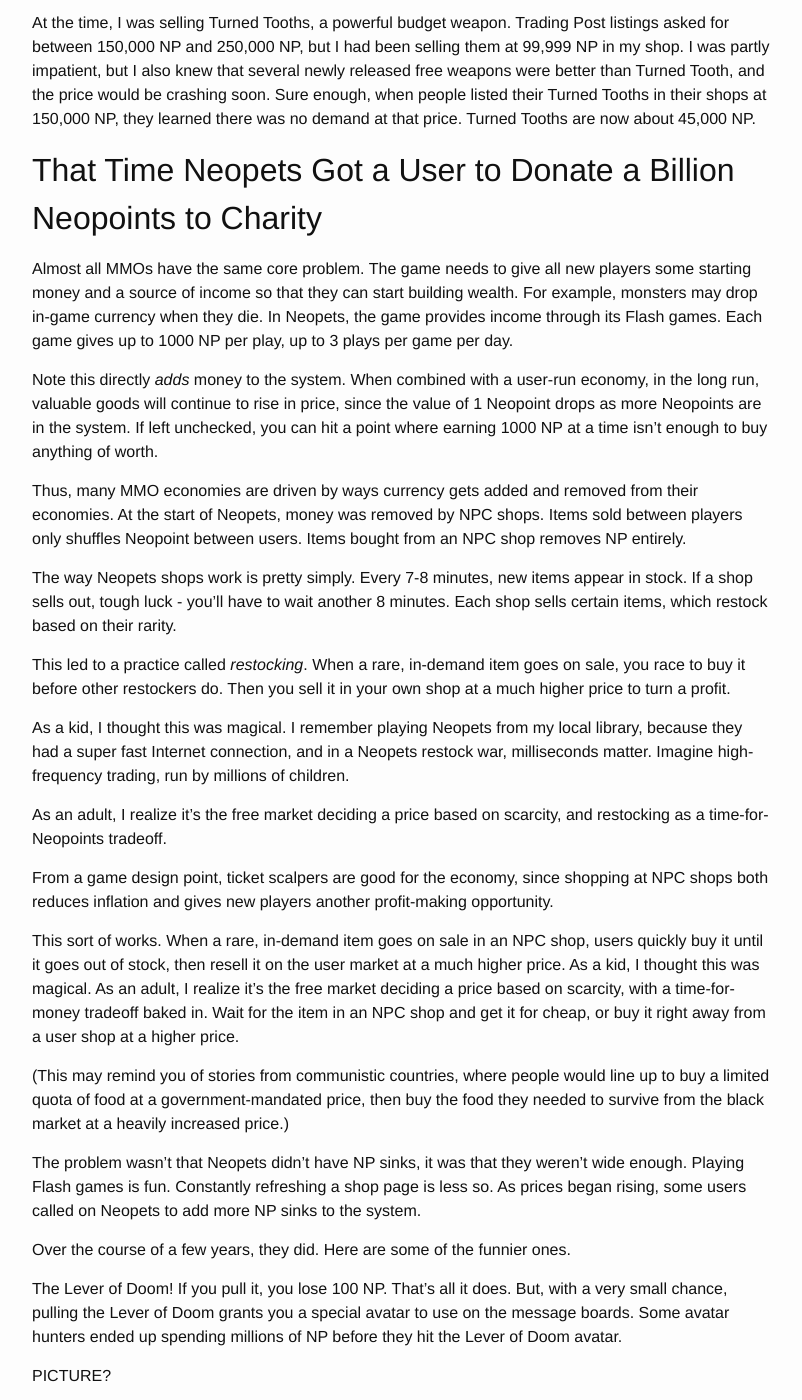
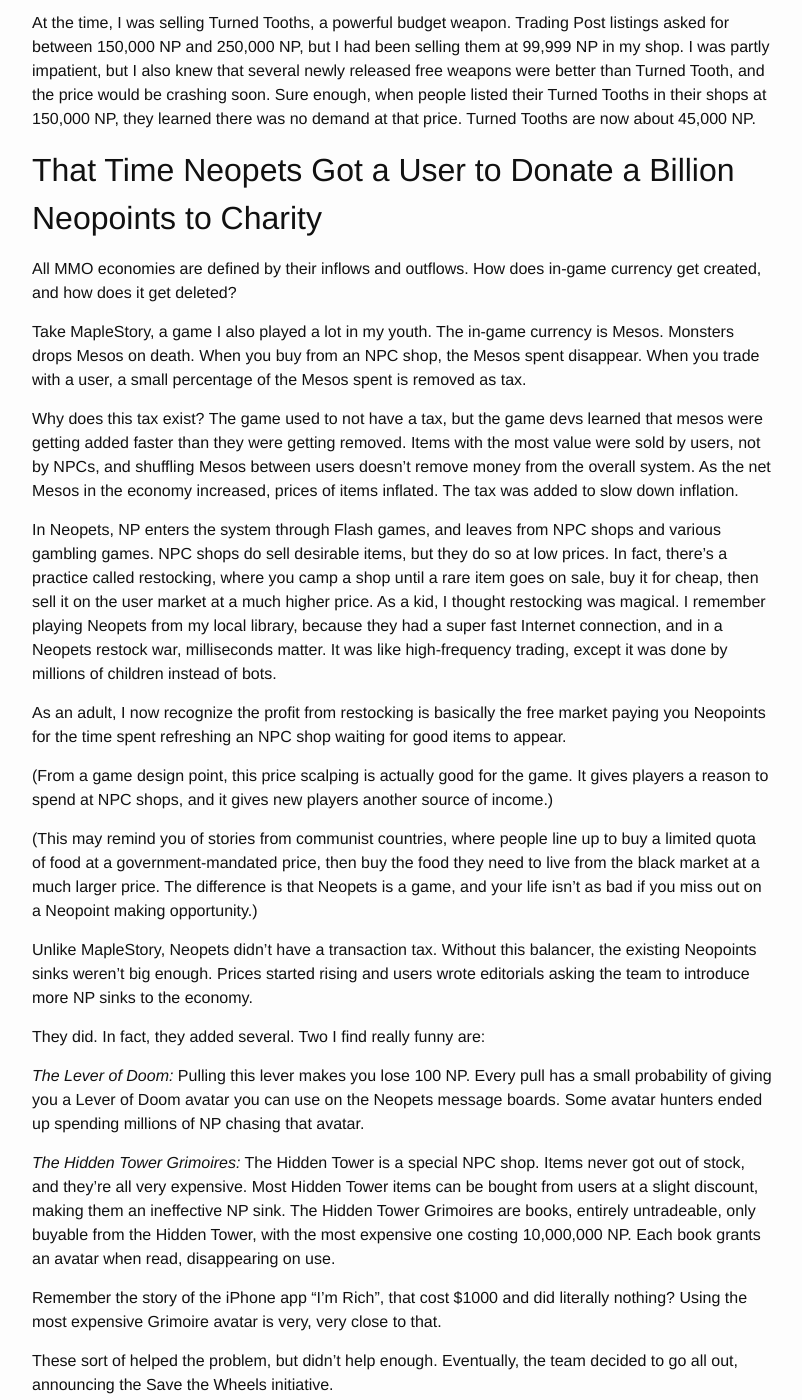
Before and after one commit to alexirpan/alexirpan.github.io, a Jekyll site: the page built from _posts/2018-10-13-mmo-economy.markdown, in a window 1280 px wide and 1400 px high, scrolled down 2993 px. Shown: the whole window, without its empty margins (238-1040 px from the left). Built offline with Jekyll 4.4.1, drawn with Linux system fonts in a browser that asks for light colours; nearby versions of some CDN libraries; some of the changed text lies outside the part shown.

Commit message:
This is long but maybe that's okay

```diff
--- a/_posts/2018-10-13-mmo-economy.markdown
+++ b/_posts/2018-10-13-mmo-economy.markdown
@@ -162,116 +162,90 @@
 That Time Neopets Got a User to Donate a Billion Neopoints to Charity
 -----------------------------------------------------------------------------
 
-Almost all MMOs have the same core problem. The game needs to give all new players
-some starting money and a source of income so that they can start building
-wealth. For example, monsters may drop in-game currency when they die. In Neopets,
-the game provides income through its Flash games. Each game gives up to 1000 NP
-per play, up to 3 plays per game per day.
+All MMO economies are defined by their inflows and outflows. How does in-game
+currency get created, and how does it get deleted?
 
-Note this directly *adds* money to the system. When combined with a user-run
-economy, in the long run, valuable goods will continue to rise in price, since
-the value of 1 Neopoint drops as more Neopoints are in the system.
-If left unchecked, you can hit a point where earning 1000 NP at a time isn't
-enough to buy anything of worth.
+Take MapleStory, a game I also played a lot in my youth. The in-game currency
+is Mesos. Monsters drops Mesos on death. When you buy from an NPC shop, the Mesos
+spent disappear. When you trade with a user, a small percentage of the Mesos
+spent is removed as tax.
 
-Thus, many MMO economies are driven by ways currency gets added and removed from
-their economies. At the start of Neopets, money was removed by NPC shops.
-Items sold between players only shuffles Neopoint between users. Items bought
-from an NPC shop removes NP entirely.
+Why does this tax exist? The game used to not have a tax, but the game devs
+learned that mesos were getting added faster than they were getting removed.
+Items with the most value were sold by users, not by NPCs, and shuffling Mesos
+between users doesn't remove money from the overall system. As the net Mesos
+in the economy increased, prices of items inflated. The tax was added to slow
+down inflation.
 
-The way Neopets shops work is pretty simply. Every 7-8 minutes, new items appear
-in stock. If a shop sells out, tough luck - you'll have to wait another 8
-minutes. Each shop sells certain items, which restock based on their rarity.
+In Neopets, NP enters the system through Flash games, and leaves from NPC
+shops and various gambling games.
+NPC shops do sell desirable items, but they do so at low prices. In fact,
+there's a practice called restocking, where you camp a shop until a rare item
+goes on sale, buy it for cheap, then sell it on the user market at a much
+higher price. As a kid, I thought restocking was magical. I remember playing
+Neopets from my local library, because they had a super fast Internet connection, and in a Neopets
+restock war, milliseconds matter. It was like high-frequency trading, except
+it was done by millions of children instead of bots.
 
-This led to a practice called *restocking*. When a rare, in-demand item
-goes on sale, you race to buy it before other restockers do. Then you sell it
-in your own shop at a much higher price to turn a profit.
+As an adult, I now recognize the profit from restocking is basically the
+free market paying you Neopoints for the time spent refreshing an NPC shop
+waiting for good items to appear.
 
-As a kid, I thought this was magical. I remember playing Neopets from my local
-library, because they had a super fast Internet connection, and in a Neopets
-restock war, milliseconds matter. Imagine high-frequency trading, run by
-millions of children.
+(From a game design point, this price scalping is actually good for the game.
+It gives players a reason to spend at NPC shops, and it gives new players
+another source of income.)
 
-As an adult, I realize it's the free market deciding a price based on scarcity,
-and restocking as a time-for-Neopoints tradeoff.
+(This may remind you of stories from communist countries, where people
+line up to buy a limited quota of food at a government-mandated price, then
+buy the food they need to live from the black market at a much larger price.
+The difference is that Neopets is a game, and your life isn't as bad if you
+miss out on a Neopoint making opportunity.)
 
-From a game design point, ticket scalpers are good for the economy, since
-shopping at NPC shops both reduces inflation and gives new players another
-profit-making opportunity.
+Unlike MapleStory, Neopets didn't have a transaction tax. Without this balancer,
+the existing Neopoints sinks weren't big enough. Prices started rising and
+users wrote editorials asking the team to introduce more NP sinks to the economy.
 
-This sort of works. When a rare, in-demand item goes on sale in an NPC shop, users
-quickly buy it until it goes out of stock, then resell it on the user market at
-a much higher price. As a kid, I thought this was magical. As an adult, I realize
-it's the free market deciding a price based on scarcity, with a time-for-money
-tradeoff baked in. Wait for the item in an NPC shop and get it for cheap, or
-buy it right away from a user shop at a higher price.
+They did. In fact, they added several. Two I find really funny are:
 
-(This may remind you of stories from communistic countries, where people would
-line up to buy a limited quota of food at a government-mandated price, then
-buy the food they needed to survive from the black market at a heavily increased
-price.)
+*The Lever of Doom:* Pulling this lever makes you lose 100 NP. Every pull has
+a small probability of giving you a Lever of Doom avatar you can use on the
+Neopets message boards. Some avatar hunters ended up spending millions of
+NP chasing that avatar.
 
-The problem wasn't that Neopets didn't have NP sinks, it was that they weren't
-wide enough. Playing Flash games is fun. Constantly refreshing a shop page
-is less so. As prices began rising, some users called on Neopets to add more
-NP sinks to the system.
-
-Over the course of a few years, they did. Here are some of the funnier ones.
-
-The Lever of Doom! If you pull it, you lose 100 NP. That's all it does. But,
-with a very small chance, pulling the Lever of Doom grants you a special avatar
-to use on the message boards. Some avatar hunters ended up spending millions of
-NP before they hit the Lever of Doom avatar.
-
-PICTURE?
-
-The Hidden Tower Grimoires! The Hidden Tower is a special store in Neopets.
-Everything there has a fixed price, they never go out of stock, you can only buy
-1 item a day, and the *cheapest* item starts at 500,000 NP. Most cost millions
-of NP.
-
-Due to their always-in-stock nature, items from the Hidden Tower are cheaper on
-the user market, since users selling their old Hidden Tower items know that
-they need to undercut the NPC price to have a chance of a sale. This
-incidentally stops people from spending money at the Hidden Tower, limiting the
-efficacy of one of the biggest NP sinks in the game.
-
-So, TNT added the Hidden Tower Grimoires. These are books that disappear when
-read, are entirely untradeable, and give an avatar for reading each one.
-They're called
-the Grimoire of the First Order, the Grimoire of Prosperity, and the Grimoire
-of Affluence, and cost 100,000 NP, 1,000,000 NP, and 10,000,000 NP respectively.
+*The Hidden Tower Grimoires:* The Hidden Tower is a special NPC shop. Items
+never got out of stock, and they're all very expensive. Most Hidden Tower items
+can be bought from users at a slight discount, making them an ineffective NP
+sink. The Hidden Tower Grimoires are books, entirely untradeable, only buyable
+from the Hidden Tower, with the most expensive one costing 10,000,000 NP.
+Each book grants an avatar when read, disappearing on use.
 
 Remember the story of the iPhone app "I'm Rich", that cost $1000 and did
-literally nothing? This is very close to that territory - you spend 10 million
-Neopoints to increase your pet's "books read" counter by a bit, and get an
-avatar that you can use to say "yes, I'm so rich that I can spend 10 million
-Neopoints on a book".
+literally nothing? Using the most expensive Grimoire avatar is very, very close
+to that.
 
-It worked.
+These sort of helped the problem, but didn't help enough. Eventually,
+the team decided to go all out, announcing the Save the Wheels initiative.
 
-The problem with these NP sinks is that they only cater to specific groups
-of users. Plenty of people don't care about avatars, or don't care about books.
+The Wheels are a feature where you pay a small NP fee to spin a wheel to
+get prizes. The in-lore justification for Save the Wheels was that the Wheels
+heavily needed renovations, and Neopians were asked to donate money to fund
+those renovations. The practical reason was that the Neopets team really
+needed people to willingly give up their Neopoints.
 
-Eventually, TNT decided, "Screw it, we're going all out." They announced the
-Save the Wheels initiative in (CHECK
-YEAR). The in-lore storyline was that the gambling Wheels (themselves NP sinks
-for the economy) were broken, and heavily needed renovation. For one month,
-they collected donations from Neopians, giving out items for each dontation.
-The more you donate, the better item you got, with the most expensive one
-requiring a 2 million NP donation.
+To incentivize this, each donation came with an item. The more you donate,
+the better the item. The most expensive item required a 2,000,000 NP donation.
 
-The practical reason was that they wanted to encourage users to remove money
-from the economy, and decided a good way to do it would be to give away
-special items for 1 month that would never be released again.
+In many ways, Neopets is a zombie site. The flip side is that many users have
+come back after years of hiatus, dug through their storage, and learned that
+a stamp they got from an event ten years ago is now worth millions because it's
+part of a stamp collection and was only given out at that event. Any time
+there's an event that gives out items which will never be given out again,
+you can be sure that someone will get as many as they can as an investment
+strategy.
 
-I find this scheme the most ridiculous, but it actually *worked*.
+It was a bit riduclous, but the Save the Wheels initiative worked.
 Users donated over 12 *billion* Neopoints in total, with the top user donating
-1 billion Neopoints by themselves. In many ways, Neopets is a zombie site, but
-the flip side is that several users have come back after years of hiatus, and
-have discovered that an item in their storage is worth millions due to only
-appearing in an event that finished over a decade ago. An old game and old
-playerbase has made waiting-on-your-investments a viable NP earning strategy.
+1 billion Neopoints by themselves.
 
 
 
```
